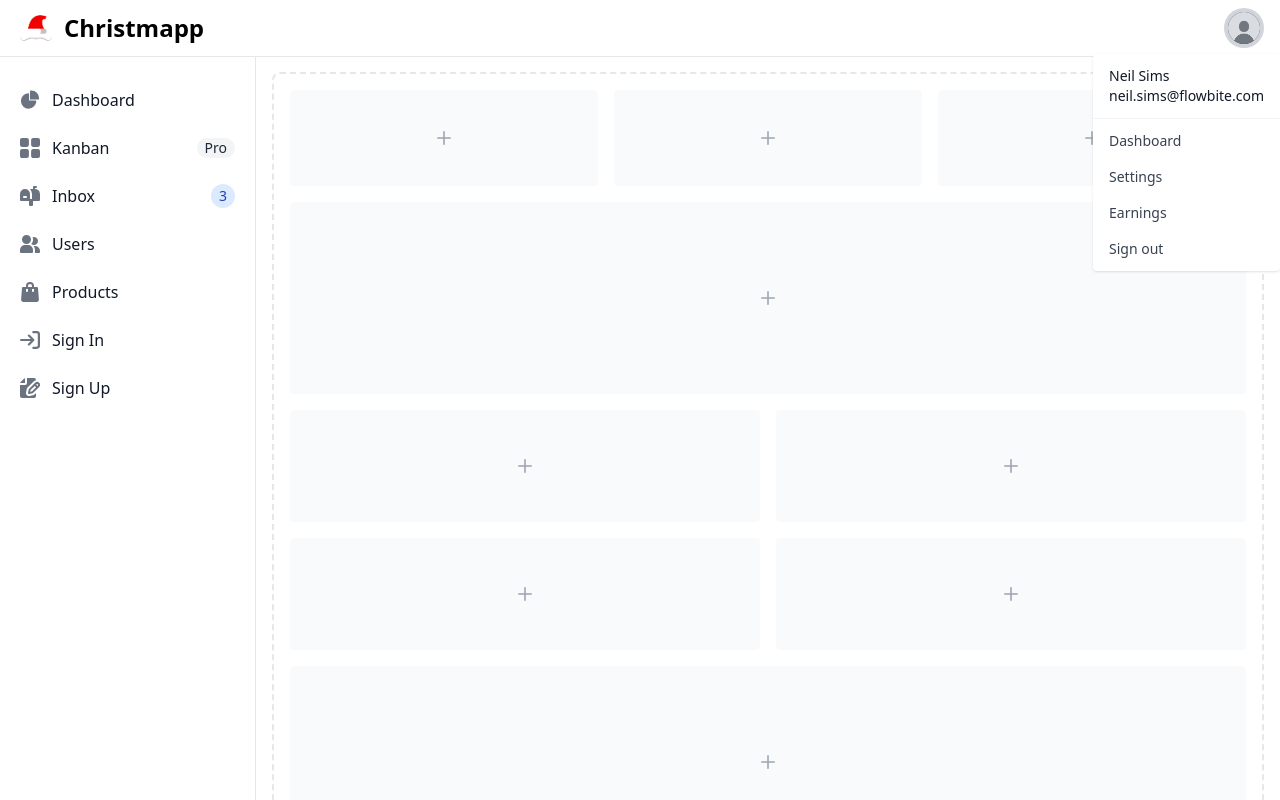
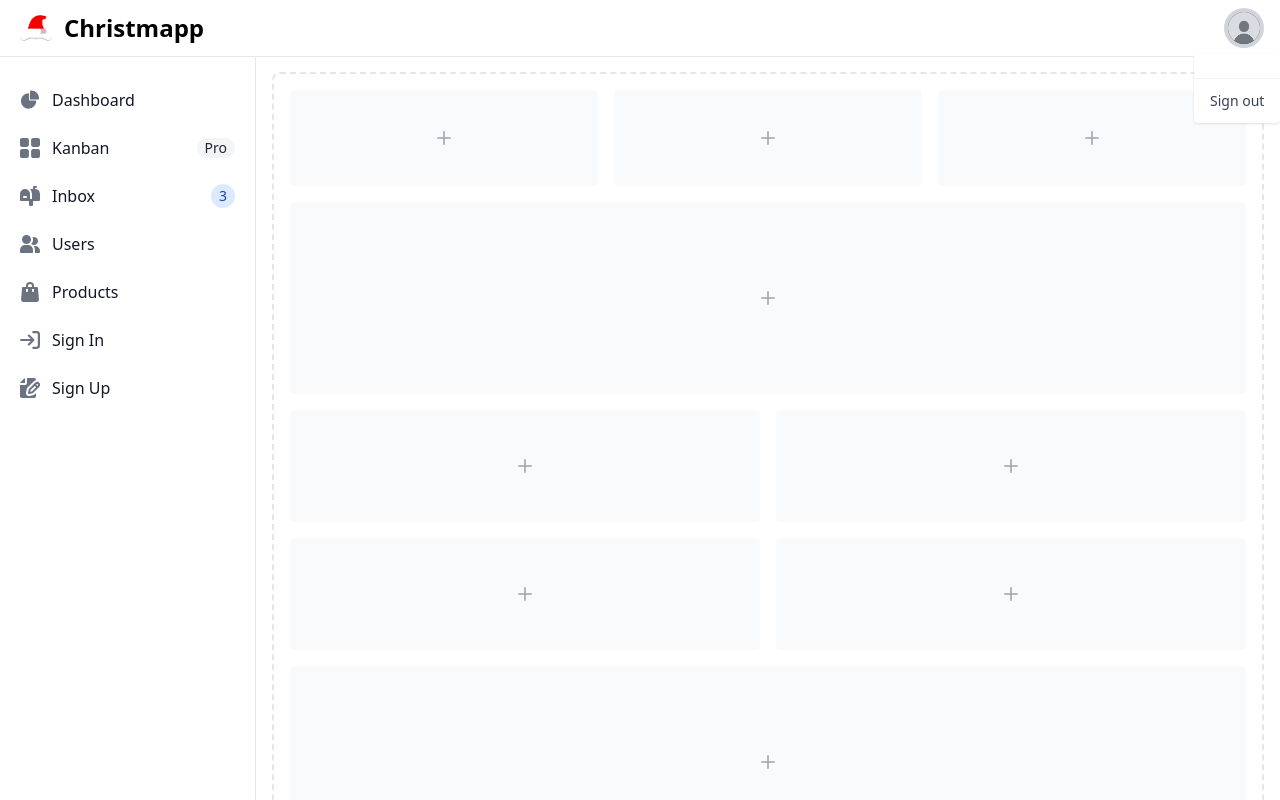
Before and after one commit to MickyCompanie/Christmapp, a Vue app in the folder frontend/: page / in a window 1280 px wide. Both pictures are taken after a click on the button "Open user menu". Shown: the top 800 px of the page. Built offline with nearby package versions, Linux system fonts and the light colour scheme.

Commit message:
front - logout ok

```diff
--- a/frontend/src/service/auth/index.js
+++ b/frontend/src/service/auth/index.js
@@ -30,20 +30,11 @@ export async function getUser() {
     });
 }
 
-export async function revokeToken(token) {
-    return await api.post("/auth/signout", token)
+export async function revokeToken() {
+    return await api.get("/auth/logout")
     .then((response) => {
         return response;
     }).catch((error) => {
         console.error(error);
     });
 }
-
-export async function refreshToken(token) {
-    return await api.post("/auth/refresh", token)
-    .then((response) => {
-        return response;
-    }).catch((error) => {
-        console.error(error);
-    });
-}
--- a/frontend/src/stores/auth/actions.js
+++ b/frontend/src/stores/auth/actions.js
@@ -1,7 +1,6 @@
 import {
     signin,
     signup,
-    refreshToken,
     revokeToken,
     getUser
 } from "../../service/auth";
@@ -10,10 +9,7 @@ import router from "@/router"
 
 export default {
     async login(payload) {
-        console.log('dans action login')
         const response = await signin(payload);
-        console.log('apres signin')
-        console.log(response.data)
         this.accessToken = response.data.access_token;
         this.refreshToken = response.data.refresh_token;
         localStorage.setItem("accessToken", response.data.access_token);
@@ -23,11 +19,21 @@ export default {
 
         router.push({name: "home"})
     },
+
+
     async getCurrentUser() {
         const response = await getUser();
         this.user = response.data;
     },
+
     async logout() {
-        return await revokeToken()
+        return await revokeToken().then(() => {
+            this.accessToken = null;
+            this.refreshToken = null;
+            localStorage.setItem("accessToken", null);
+            localStorage.setItem("refreshToken", null);
+
+            router.push({name: "signin"})
+        })
     }
 };
--- a/frontend/src/template/NavBar.vue
+++ b/frontend/src/template/NavBar.vue
@@ -24,15 +24,15 @@
             </div>
             <div class="z-50 hidden my-4 text-base list-none bg-white divide-y divide-gray-100 rounded-sm shadow-sm dark:bg-gray-700 dark:divide-gray-600" id="dropdown-user">
               <div class="px-4 py-3" role="none">
-                <p class="text-sm text-gray-900 dark:text-white" role="none">
-                  Neil Sims
+                <p v-if="person.first_name || person.last_name" class="text-sm text-gray-900 dark:text-white" role="none">
+                    {{ person.first_name || "" }} {{ person.last_name || "" }}
                 </p>
-                <p class="text-sm font-medium text-gray-900 truncate dark:text-gray-300" role="none">
-                  neil.sims@flowbite.com
+                <p v-if="person.email" class="text-sm font-medium text-gray-900 truncate dark:text-gray-300" role="none">
+                    {{ person.email }}
                 </p>
               </div>
               <ul class="py-1" role="none">
-                <li>
+                <!-- <li>
                   <a href="#" class="block px-4 py-2 text-sm text-gray-700 hover:bg-gray-100 dark:text-gray-300 dark:hover:bg-gray-600 dark:hover:text-white" role="menuitem">Dashboard</a>
                 </li>
                 <li>
@@ -40,9 +40,9 @@
                 </li>
                 <li>
                   <a href="#" class="block px-4 py-2 text-sm text-gray-700 hover:bg-gray-100 dark:text-gray-300 dark:hover:bg-gray-600 dark:hover:text-white" role="menuitem">Earnings</a>
-                </li>
-                <li>
-                  <a href="#" class="block px-4 py-2 text-sm text-gray-700 hover:bg-gray-100 dark:text-gray-300 dark:hover:bg-gray-600 dark:hover:text-white" role="menuitem">Sign out</a>
+                </li> -->
+                <li @click="store.logout()">
+                  <p class="block px-4 py-2 text-sm text-gray-700 hover:bg-gray-100 dark:text-gray-300 dark:hover:bg-gray-600 dark:hover:text-white cursor-pointer" role="menuitem">Sign out</p>
                 </li>
               </ul>
             </div>
@@ -54,8 +54,13 @@
 </template>
 
 <script setup>
-import { onMounted } from 'vue';
+import { computed, onMounted } from 'vue';
 import { initFlowbite } from 'flowbite';
+import { useAuthStore } from "@/stores/auth/index.js";
+
+const store = useAuthStore();
+const person = computed(() => store?.user?.person ?? {})
+
 onMounted(() => {
     initFlowbite()
 });
```
